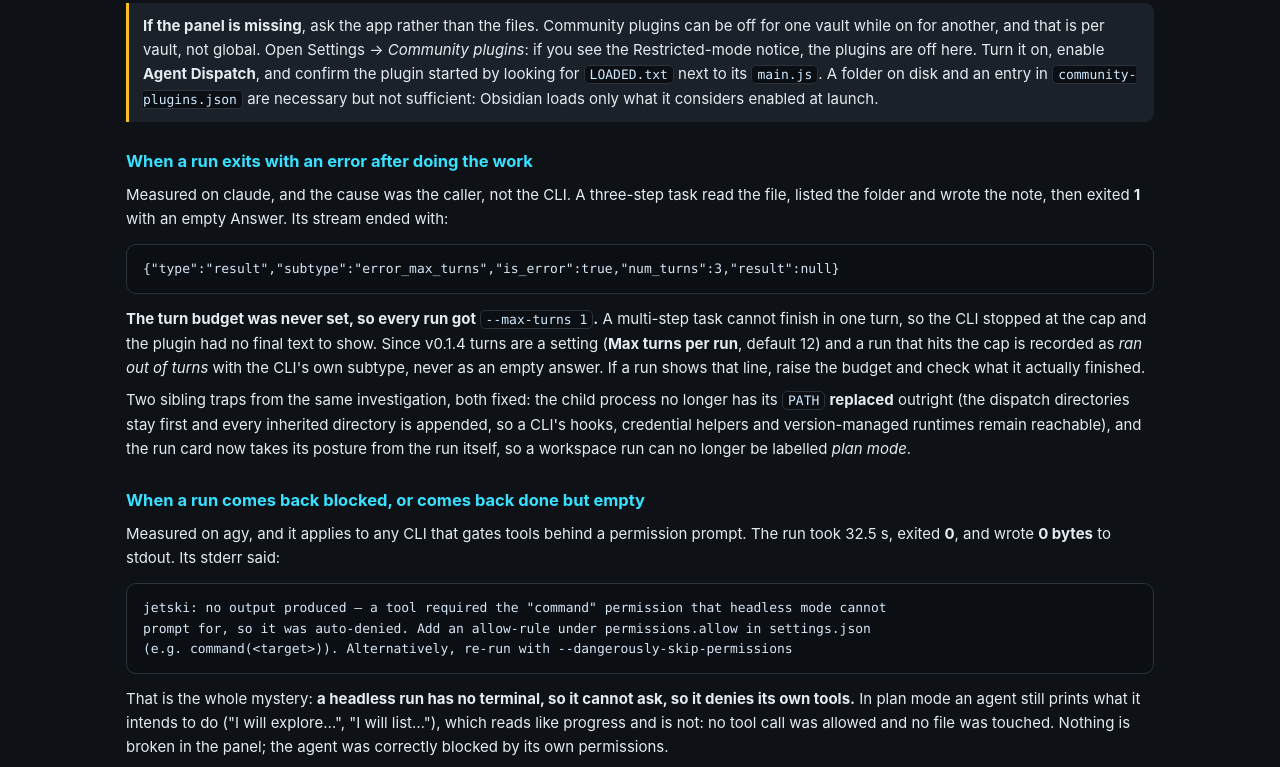
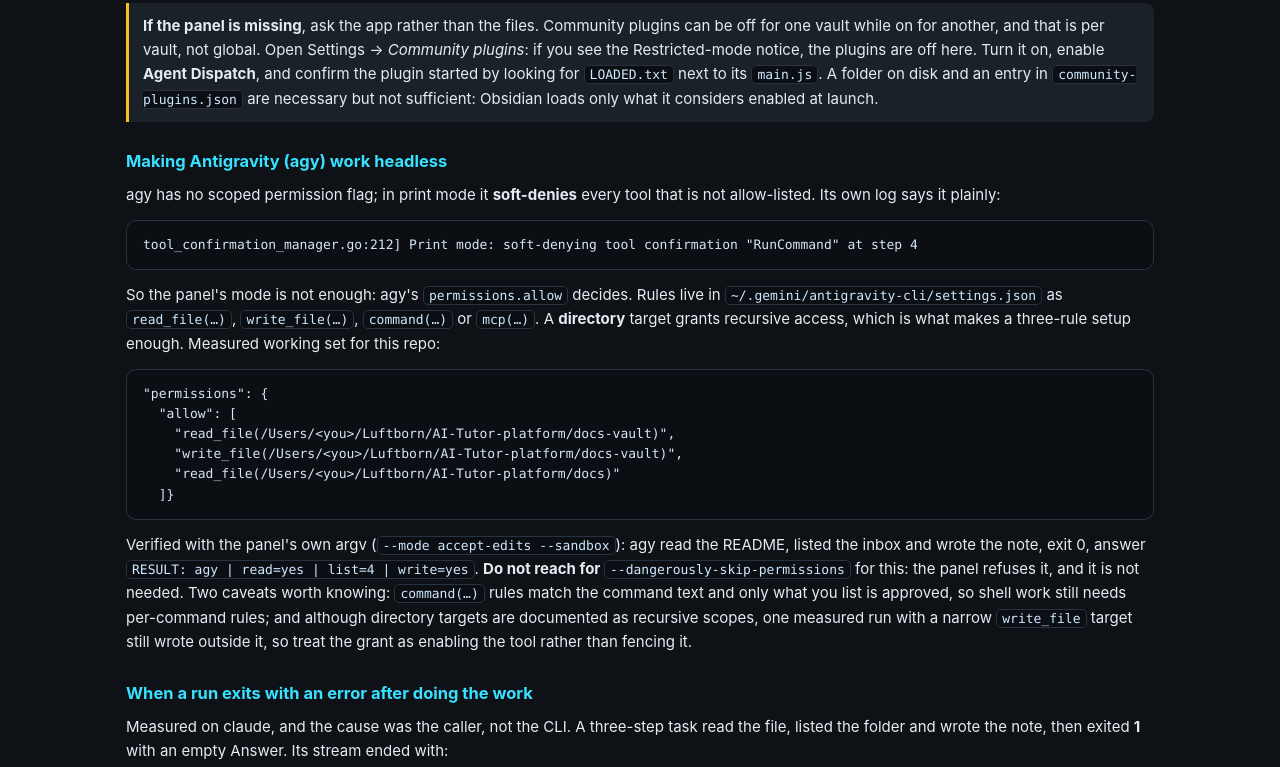
Before and after one commit to Arigatouz/vault-forge, a website: page docs/vault-guide.html in a window 1280 px wide. Shown: the part 10742-11509 px from the top of the page. Drawn offline with Linux system fonts and the light colour scheme.

Commit message:
docs(guide): what headless agy actually needs
It has no scoped permission flag; print mode soft-denies every tool that is not in its own allow list,
which its log states outright. Documents the measured working set (read_file/write_file on the vault
directory, read_file on the repo docs), the directory-grants-recursion behaviour, and the two caveats:
command rules are per exact command, and a narrow write target still wrote outside itself once.

```diff
--- a/docs/vault-guide.html
+++ b/docs/vault-guide.html
@@ -515,6 +515,30 @@ enable <b>Agent Dispatch</b>, and confirm the plugin started by looking for
 <code>community-plugins.json</code> are necessary but not sufficient: Obsidian loads only what it considers
 enabled at launch.</div>
 
+<h3 id="agy">Making Antigravity (agy) work headless</h3>
+<p>agy has no scoped permission flag; in print mode it <b>soft-denies</b> every tool that is not allow-listed.
+Its own log says it plainly:</p>
+<pre>tool_confirmation_manager.go:212] Print mode: soft-denying tool confirmation "RunCommand" at step 4</pre>
+<p>So the panel's mode is not enough: agy's <code>permissions.allow</code> decides. Rules live in
+<code>~/.gemini/antigravity-cli/settings.json</code> as <code>read_file(…)</code>, <code>write_file(…)</code>,
+<code>command(…)</code> or <code>mcp(…)</code>. A <b>directory</b> target grants recursive access, which is
+what makes a three-rule setup enough. Measured working set for this repo:</p>
+<pre>"permissions": {
+  "allow": [
+    "read_file(/Users/&lt;you&gt;/Luftborn/AI-Tutor-platform/docs-vault)",
+    "write_file(/Users/&lt;you&gt;/Luftborn/AI-Tutor-platform/docs-vault)",
+    "read_file(/Users/&lt;you&gt;/Luftborn/AI-Tutor-platform/docs)"
+  ]}
+</pre>
+<p>Verified with the panel's own argv (<code>--mode accept-edits --sandbox</code>): agy read the README, listed
+the inbox and wrote the note, exit 0, answer
+<code>RESULT: agy | read=yes | list=4 | write=yes</code>. <b>Do not reach for
+<code>--dangerously-skip-permissions</code></b> for this: the panel refuses it, and it is not needed. Two
+caveats worth knowing: <code>command(…)</code> rules match the command text and only what you list is
+approved, so shell work still needs per-command rules; and although directory targets are documented as
+recursive scopes, one measured run with a narrow <code>write_file</code> target still wrote outside it, so
+treat the grant as enabling the tool rather than fencing it.</p>
+
 <h3 id="runs">When a run exits with an error after doing the work</h3>
 <p>Measured on claude, and the cause was the caller, not the CLI. A three-step task read the file, listed the
 folder and wrote the note, then exited <b>1</b> with an empty Answer. Its stream ended with:</p>
@@ -619,6 +643,9 @@ on stderr. Pre-0.1.1 builds dropped that and filed the run as a success</td><td>
 <tr><td>An agent answers with intentions ("I will…") and changes nothing</td><td>It runs in plan mode, or
 it cannot prompt for a tool permission and auto-denied</td><td>Agent mode → <code>accept-edits</code>, and
 an allow-rule for that CLI when it still refuses. Check its stderr, not its tone</td></tr>
+<tr><td>agy says <code>blocked</code> whatever the panel mode is</td><td>Headless print mode soft-denies any
+tool missing from its own allow list</td><td>Add the <code>read_file</code>/<code>write_file</code> directory
+rules above. See the agy section</td></tr>
 <tr><td>A run exits with an error, the Answer is empty, and the work was actually done</td><td>The run hit
 its turn limit (<code>error_max_turns</code>) and had no final message to return</td><td>Update to v0.1.4+: the
 note now reads <i>ran out of turns</i>. Raise <b>Max turns per run</b>, then verify what it finished</td></tr>
```
